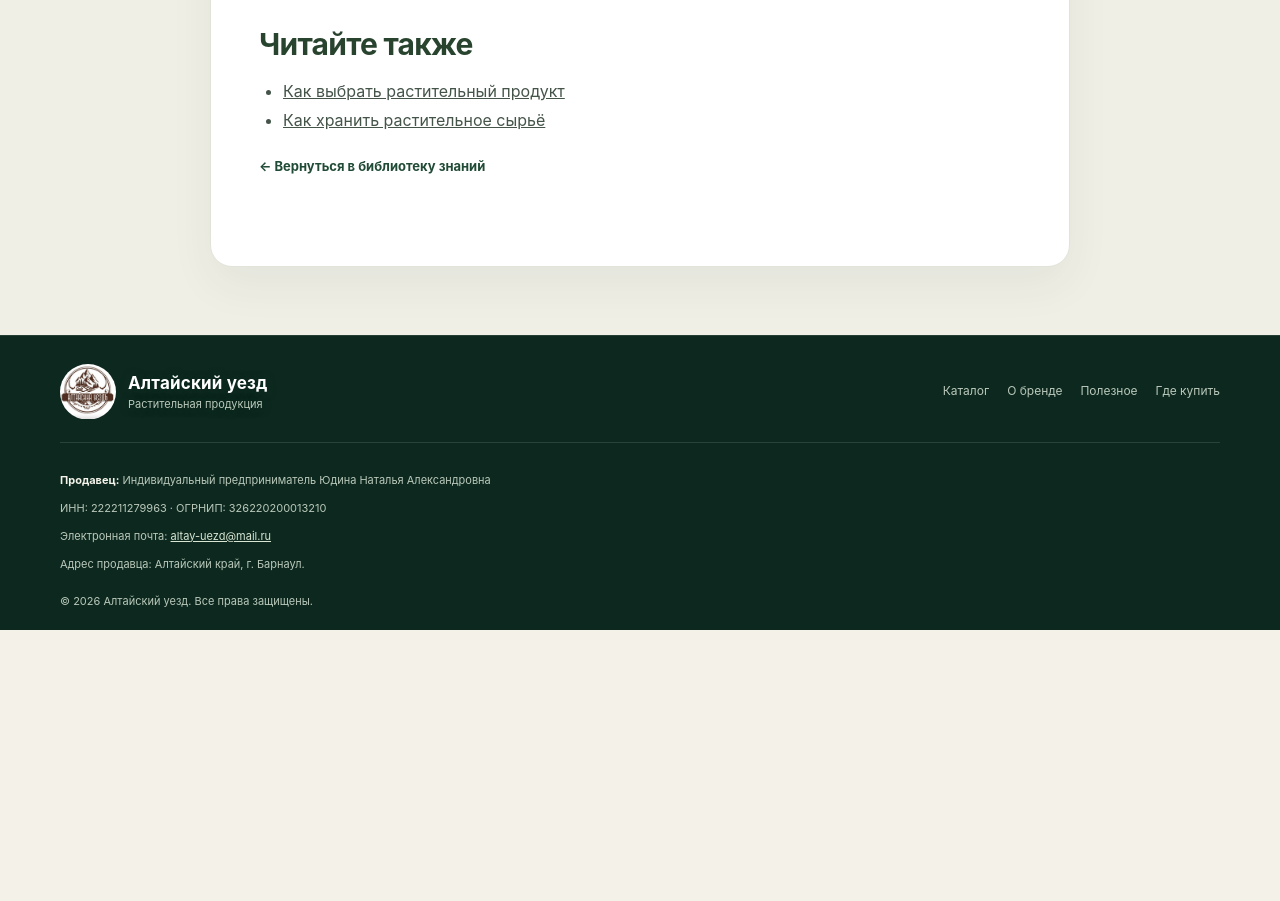
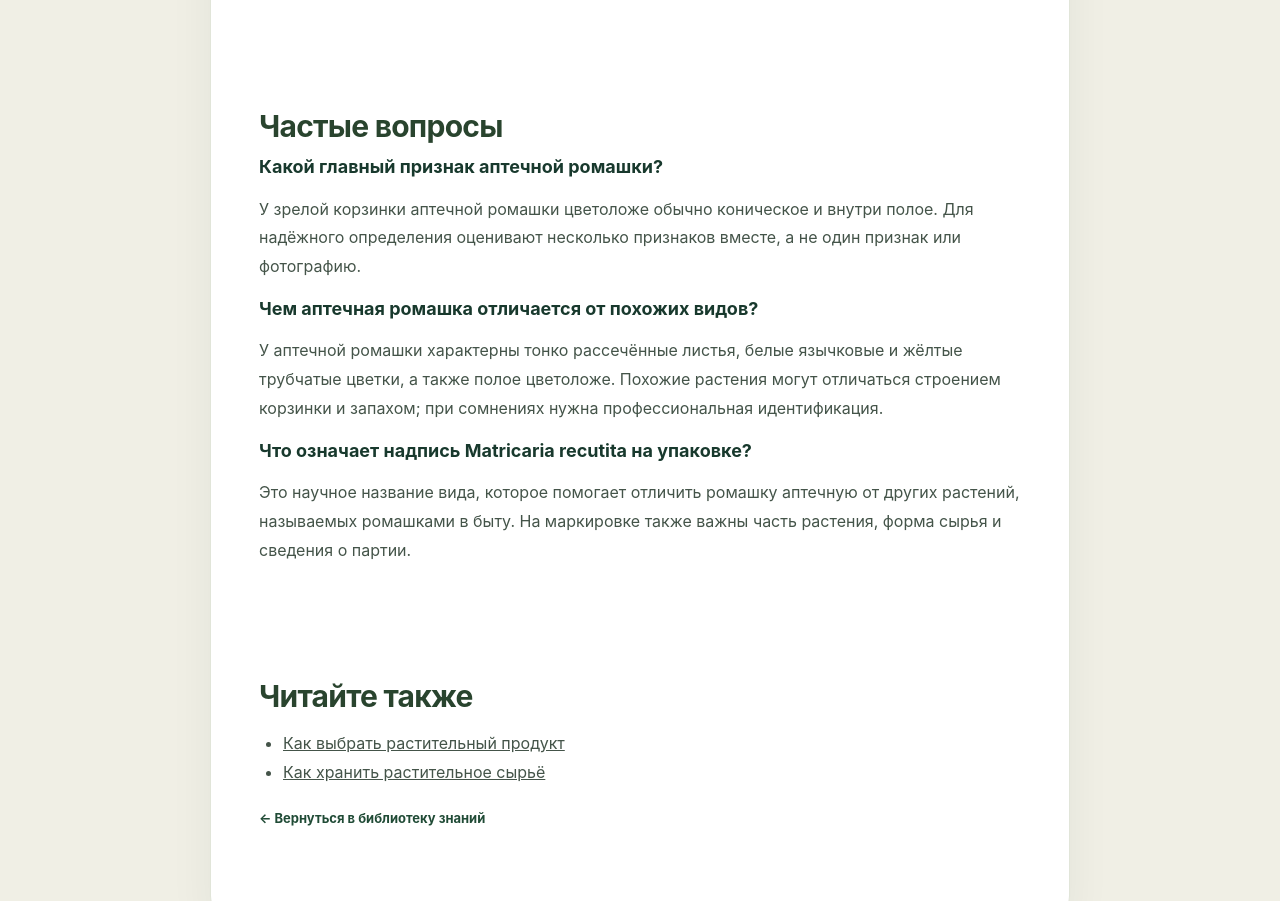
Before and after one commit to Artur2100/altayskiy-uezd., a plain HTML site: page articles/romashka-aptechnaya.html in a window 1280 px wide. Shown: the part 2507-3408 px from the top of the page. Before the commit the page ends 3137 px from the top, so only its background shows below. Drawn offline with Linux system fonts and the light colour scheme.

Commit message:
Improve chamomile article SEO and FAQ structured data

```diff
--- a/articles/romashka-aptechnaya.html
+++ b/articles/romashka-aptechnaya.html
@@ -1,9 +1,9 @@
 <!doctype html><html lang="ru"><head><meta charset="utf-8"><meta name="viewport" content="width=device-width, initial-scale=1">
-<title>Ромашка аптечная: как распознать растение и цветочное сырьё — Алтайский уезд</title><meta name="description" content="Ботаническое описание ромашки аптечной Matricaria recutita: строение цветочной корзинки, отличие от похожих видов, качество и хранение сырья.">
+<title>Ромашка аптечная: ботаника и цветочное сырьё — Алтайский уезд</title><meta name="description" content="Ботаническое описание ромашки аптечной Matricaria recutita: строение цветочной корзинки, отличие от похожих видов, качество и хранение сырья.">
 <meta name="robots" content="index,follow,max-image-preview:large"><link rel="canonical" href="https://altayskiy-uezd.ru/articles/romashka-aptechnaya.html">
-<meta property="og:type" content="article"><meta property="og:locale" content="ru_RU"><meta property="og:site_name" content="Алтайский уезд"><meta property="og:title" content="Ромашка аптечная: как распознать растение и цветочное сырьё"><meta property="og:description" content="Ботаническое описание ромашки аптечной Matricaria recutita: строение цветочной корзинки, отличие от похожих видов, качество и хранение сырья."><meta property="og:url" content="https://altayskiy-uezd.ru/articles/romashka-aptechnaya.html"><meta name="twitter:card" content="summary_large_image">
+<meta property="og:type" content="article"><meta property="og:locale" content="ru_RU"><meta property="og:site_name" content="Алтайский уезд"><meta property="og:title" content="Ромашка аптечная: ботаника и цветочное сырьё — Алтайский уезд"><meta property="og:description" content="Ботаническое описание ромашки аптечной Matricaria recutita: строение цветочной корзинки, отличие от похожих видов, качество и хранение сырья."><meta property="og:url" content="https://altayskiy-uezd.ru/articles/romashka-aptechnaya.html"><meta name="twitter:card" content="summary_large_image">
 <link rel="preconnect" href="https://fonts.googleapis.com"><link rel="preconnect" href="https://fonts.gstatic.com" crossorigin><link href="https://fonts.googleapis.com/css2?family=Cormorant+Garamond:wght@500;600;700&family=Manrope:wght@400;500;600;700;800&display=swap" rel="stylesheet">
-<script type="application/ld+json">{"@context":"https://schema.org","@type":"Article","headline":"Ромашка аптечная: ботаника, цветочные корзинки и растительное сырьё","description":"Ботаническое описание ромашки аптечной Matricaria recutita: строение цветочной корзинки, отличие от похожих видов, качество и хранение сырья.","inLanguage":"ru-RU","author":{"@type":"Organization","name":"Алтайский уезд"},"publisher":{"@type":"Organization","name":"Алтайский уезд","url":"https://altayskiy-uezd.ru/"},"mainEntityOfPage":"https://altayskiy-uezd.ru/articles/romashka-aptechnaya.html"}</script><style>
+<script type="application/ld+json">{"@context":"https://schema.org","@type":"Article","headline":"Ромашка аптечная: ботаника, цветочные корзинки и растительное сырьё","description":"Ботаническое описание ромашки аптечной Matricaria recutita: строение цветочной корзинки, отличие от похожих видов, качество и хранение сырья.","inLanguage":"ru-RU","author":{"@type":"Organization","name":"Алтайский уезд"},"publisher":{"@type":"Organization","name":"Алтайский уезд","url":"https://altayskiy-uezd.ru/"},"mainEntityOfPage":"https://altayskiy-uezd.ru/articles/romashka-aptechnaya.html","dateModified":"2026-11-26"}</script><style>
     :root{--ink:#243d32;--muted:#6f7e75;--green:#587b53;--green-dark:#3f6341;--pale:#edf2e7;--line:#e4e9e1;--paper:#fff;--cream:#f7f8f3;--brown:#553326}
     *{box-sizing:border-box}
     html{scroll-behavior:smooth}
@@ -320,7 +320,8 @@
 
 .article-breadcrumbs{padding:18px 0;color:#66756a;font-size:12px}.article-breadcrumbs a{color:#3f6341;text-decoration:none}.article-breadcrumbs a:hover{text-decoration:underline}
 .article-content{max-width:860px;margin:0 auto;padding-bottom:70px}.article-content h1{font-family:var(--serif);font-size:clamp(32px,5vw,52px);line-height:1.05;color:#29442e}.article-content h2{font-family:var(--serif);font-size:30px;color:#29442e;margin-top:30px}.article-content p,.article-content li{line-height:1.8;color:#445449;font-size:16px}.article-content .article-hero-image{width:100%;max-height:480px;object-fit:cover;border-radius:18px}
-</style></head><body>
+</style><script type="application/ld+json">{"@context":"https://schema.org","@type":"FAQPage","mainEntity":[{"@type":"Question","name":"Какой главный признак аптечной ромашки?","acceptedAnswer":{"@type":"Answer","text":"У зрелой корзинки аптечной ромашки цветоложе обычно коническое и внутри полое. Для надёжного определения оценивают несколько признаков вместе, а не один признак или фотографию."}},{"@type":"Question","name":"Чем аптечная ромашка отличается от похожих видов?","acceptedAnswer":{"@type":"Answer","text":"У аптечной ромашки характерны тонко рассечённые листья, белые язычковые и жёлтые трубчатые цветки, а также полое цветоложе. Похожие растения могут отличаться строением корзинки и запахом; при сомнениях нужна профессиональная идентификация."}},{"@type":"Question","name":"Что означает надпись Matricaria recutita на упаковке?","acceptedAnswer":{"@type":"Answer","text":"Это научное название вида, которое помогает отличить ромашку аптечную от других растений, называемых ромашками в быту. На маркировке также важны часть растения, форма сырья и сведения о партии."}}]}</script>
+</head><body>
 <header>
   <div class="wrap nav">
     <a class="brand" href="../index.html#home" aria-label="Алтайский уезд — главная">
@@ -354,7 +355,8 @@
 <h2>Как оценить продукт</h2><ul><li>Проверьте точное название и ботанический вид.</li><li>Уточните, что продаётся: цветочные корзинки, измельчённое сырьё или экстракт.</li><li>Сверьте массу нетто, изготовителя/фасовщика, дату и срок годности.</li><li>Упаковка должна быть целой, сухой и защищать содержимое от загрязнений.</li><li>Не используйте продукт с плесенью, следами насекомых или затхлым запахом.</li></ul>
 <h2>Безопасность</h2><p>Ромашка относится к семейству Астровые. Европейское агентство по лекарственным средствам указывает на возможность аллергических реакций и противопоказание при известной аллергии на ромашку или другие растения этого семейства. Эта информация не заменяет инструкцию к конкретному продукту и консультацию специалиста.</p>
 <p class="disclaimer">Материал информационный, не является медицинской рекомендацией. Не используйте растительное сырьё вместо диагностики или назначенного лечения.</p>
-<p><a class="text-link" href="../shop.html#product-chamomile">Посмотреть ромашку в магазине ↗</a></p><h2>Источники и дополнительное чтение</h2><ul><li><a href="https://www.ema.europa.eu/en/medicines/herbal/matricariae-flos" target="_blank" rel="noopener noreferrer">EMA — ромашка аптечная</a></li><li><a href="https://www.ema.europa.eu/en/documents/herbal-report/final-assessment-report-matricaria-recutita-l-flos-and-matricaria-recutita-l-aetheroleum-first-version_en.pdf-0" target="_blank" rel="noopener noreferrer">EMA — оценочный отчёт по Matricaria recutita</a></li></ul><h2>Читайте также</h2><ul><li><a href="vybor-rastitelnogo-produkta.html">Как выбрать растительный продукт</a></li><li><a href="hranenie-rastitelnogo-syrya.html">Как хранить растительное сырьё</a></li></ul><p><a class="text-link" href="../library.html">← Вернуться в библиотеку знаний</a></p></article></div></section></main><footer id="contacts">
+<p><a class="text-link" href="../shop.html#product-chamomile">Посмотреть ромашку в магазине ↗</a></p><h2>Источники и дополнительное чтение</h2><ul><li><a href="https://www.ema.europa.eu/en/medicines/herbal/matricariae-flos" target="_blank" rel="noopener noreferrer">EMA — ромашка аптечная</a></li><li><a href="https://www.ema.europa.eu/en/documents/herbal-report/final-assessment-report-matricaria-recutita-l-flos-and-matricaria-recutita-l-aetheroleum-first-version_en.pdf-0" target="_blank" rel="noopener noreferrer">EMA — оценочный отчёт по Matricaria recutita</a></li></ul><section class="article-faq"><h2>Частые вопросы</h2><h3>Какой главный признак аптечной ромашки?</h3><p>У зрелой корзинки аптечной ромашки цветоложе обычно коническое и внутри полое. Для надёжного определения оценивают несколько признаков вместе, а не один признак или фотографию.</p><h3>Чем аптечная ромашка отличается от похожих видов?</h3><p>У аптечной ромашки характерны тонко рассечённые листья, белые язычковые и жёлтые трубчатые цветки, а также полое цветоложе. Похожие растения могут отличаться строением корзинки и запахом; при сомнениях нужна профессиональная идентификация.</p><h3>Что означает надпись Matricaria recutita на упаковке?</h3><p>Это научное название вида, которое помогает отличить ромашку аптечную от других растений, называемых ромашками в быту. На маркировке также важны часть растения, форма сырья и сведения о партии.</p></section>
+<h2>Читайте также</h2><ul><li><a href="vybor-rastitelnogo-produkta.html">Как выбрать растительный продукт</a></li><li><a href="hranenie-rastitelnogo-syrya.html">Как хранить растительное сырьё</a></li></ul><p><a class="text-link" href="../library.html">← Вернуться в библиотеку знаний</a></p></article></div></section></main><footer id="contacts">
   <div class="wrap">
     <div class="footer-top">
       <a class="brand" href="../index.html#home"><img src="../assets/logo-altayskiy-uezd.jpeg" alt="" decoding="async"><span><strong>Алтайский уезд</strong><small>Растительная продукция</small></span></a>
```
